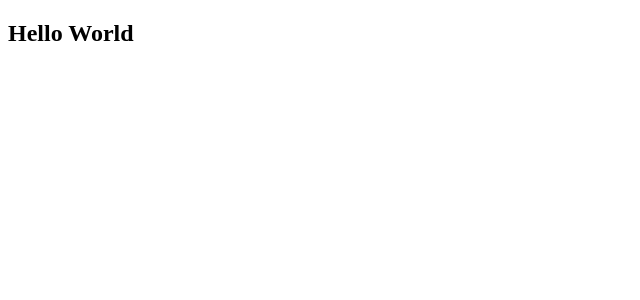
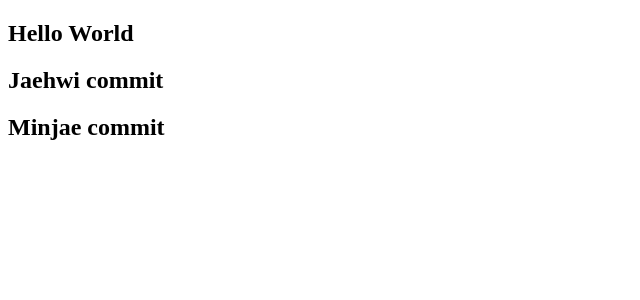
Before and after one commit to myeong-jae-hwi/Griffindormitory, a Vue app in the folder griffin/: page / in a window 1280 px wide. Shown: the top 300 px of the page, without its empty margins (0-640 px from the left). Built offline with nearby package versions, Linux system fonts and the light colour scheme.

Commit message:
Minjae commit

```diff
--- a/griffin/src/App.vue
+++ b/griffin/src/App.vue
@@ -1,3 +1,6 @@
 <template>
   <h2>Hello World</h2>
+
+  <h2>Jaehwi commit</h2>
+  <h2>Minjae commit</h2>
 </template>
```
